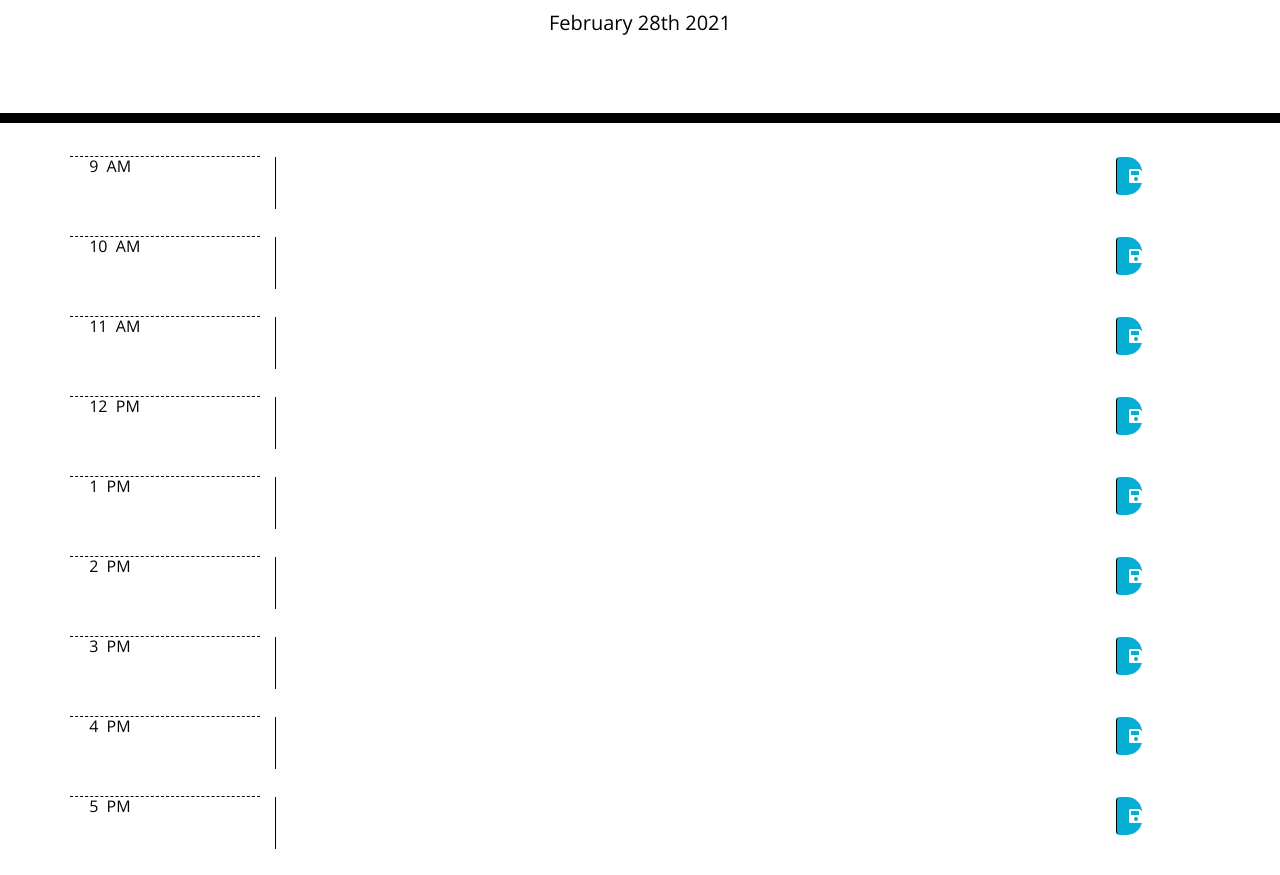
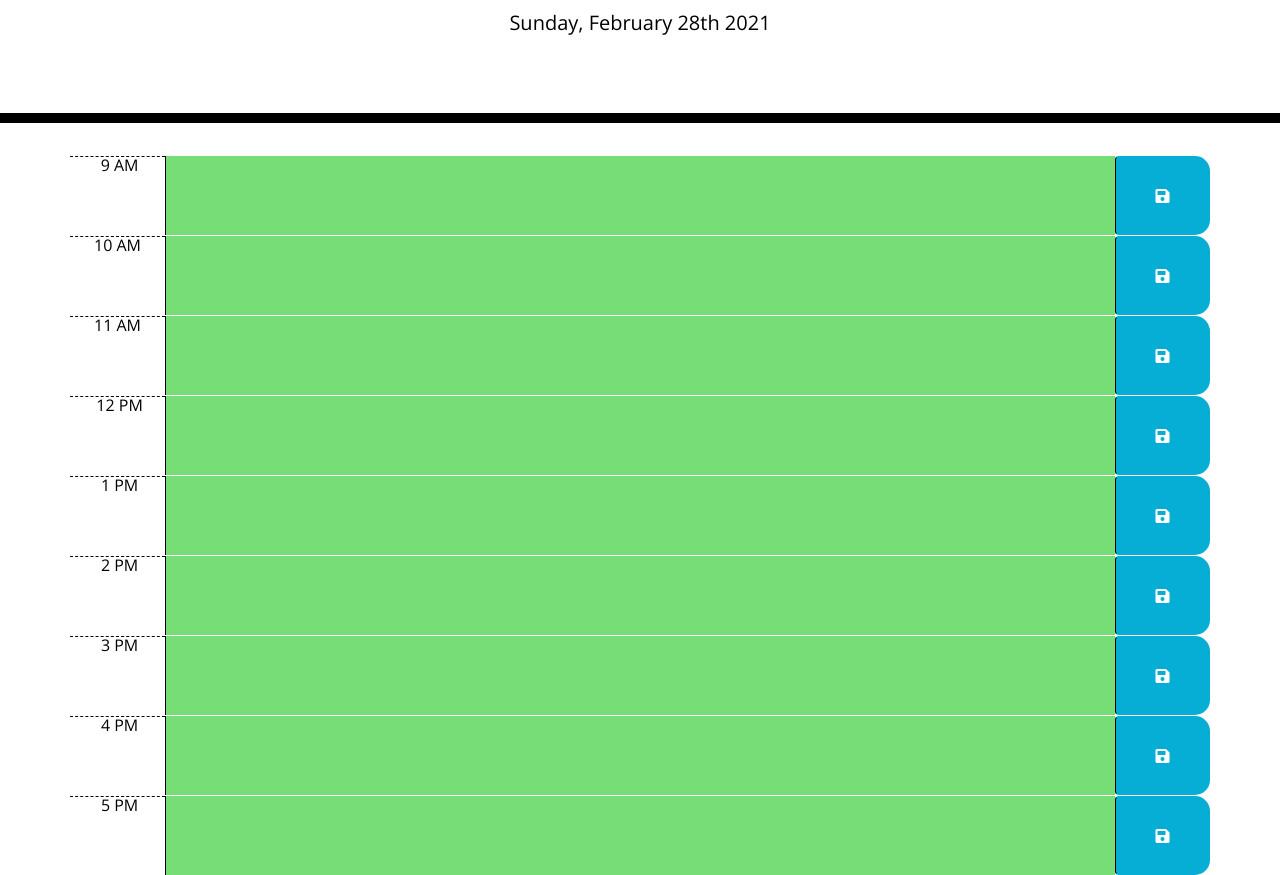
Before and after one commit to mschall217/work-day-scheduler, a plain HTML site: page index.html in a window 1280 px wide. Shown: the part 181-1056 px from the top of the page. Drawn offline with nearby package versions, Linux system fonts and the light colour scheme.

Commit message:
THE TIME VS COLOR OF BLOCK IS WORKINGgit add .

```diff
--- a/index.html
+++ b/index.html
@@ -28,9 +28,59 @@
       <p class="lead">A simple calendar app for scheduling your work day</p>
       <p id="currentDay" class="lead"></p>
     </header>
-    <div class="container" class="time-block">
+    <div class="container">
       <!-- Timeblocks go here -->
-      <table width='100%'>
+      <!--Each time block is constructed the same way if I have time I will go back and try to loop them-->
+      <div id="9" class="row time-block">
+          <div class="hour col-md-1"> 9 AM</div>
+          <textarea class="description col-md-10" index="9"></textarea>
+          <button class="btn saveBtn col-md-1"><i class="fas fa-save"></i></button>
+      </div>
+      <div id="10" class="row time-block">
+        <div class="hour col-md-1">10 AM</div>
+        <textarea class="description col-md-10" index="10"></textarea>
+        <button class="btn saveBtn col-md-1"><i class="fas fa-save"></i></button>
+    </div>
+    <div id="11" class="row time-block">
+        <div class="hour col-md-1"> 11 AM </div>
+        <textarea class="description col-md-10" index="11"></textarea>
+        <button class="btn saveBtn col-md-1"><i class="fas fa-save"></i></button>
+    </div>
+    <div id="12" class="row time-block">
+        <div class="hour col-md-1"> 12 PM</div>
+        <textarea class="description col-md-10" index="12"></textarea>
+        <button class="btn saveBtn col-md-1"><i class="fas fa-save"></i></button>
+    </div>
+    <div id="13" class="row time-block">
+        <div class="hour col-md-1"> 1 PM</div>
+        <textarea class="description col-md-10" index="13"></textarea>
+        <button class="btn saveBtn col-md-1"><i class="fas fa-save"></i></button>
+    </div>
+    <div id="14" class="row time-block">
+        <div class="hour col-md-1"> 2 PM</div>
+        <textarea class="description col-md-10" index="14"></textarea>
+        <button class="btn saveBtn col-md-1"><i class="fas fa-save"></i></button>
+    </div>
+    <div id="15" class="row time-block">
+        <div class="hour col-md-1"> 3 PM</div>
+        <textarea class="description col-md-10" index="15"></textarea>
+        <button class="btn saveBtn col-md-1"><i class="fas fa-save"></i></button>
+    </div>
+    <div id="16" class="row time-block">
+        <div class="hour col-md-1"> 4 PM</div>
+        <textarea class="description col-md-10" index="16"></textarea>
+        <button class="btn saveBtn col-md-1"><i class="fas fa-save"></i></button>
+    </div>
+    <div id="17" class="row time-block">
+        <div class="hour col-md-1"> 5 PM</div>
+        <textarea class="description col-md-10" index="17"></textarea>
+        <button class="btn saveBtn col-md-1"><i class="fas fa-save"></i></button>
+    </div>
+    <!--I Started out thinking a table was going to be the best way to approach this but as I worked on it more my javascript
+    got increasingly more difficult because the table attributes had their own functionality and layout and it felt like
+    I was just making it so much more complicated especially when we had predefined CSS for rows and the elements-->
+
+<!--
           <tr class="row">
               <td class="col-md-2 hour"> 9  AM</td>
               <td class="task col-md-9"><textarea class="description" cols="100" id="9"></textarea></td>
@@ -84,7 +134,7 @@
               <td><button class="btn saveBtn col-md-1"><i class="fas fa-save"></i></button></td>
           </td>
         </tr>
-        </table>
+        </table> -->
     </div>
     <script src="https://cdnjs.cloudflare.com/ajax/libs/jquery/3.2.1/jquery.min.js"></script>
     <script src="https://cdnjs.cloudflare.com/ajax/libs/moment.js/2.24.0/moment.min.js"></script>
--- a/script.js
+++ b/script.js
@@ -1,34 +1,46 @@
+$(document).ready(function() {
 
-var current= moment().format('MMMM Do YYYY');
-// we need to use moment to reflect what day it is to the user to plan their day
-var currentDay = $('#currentDay');
-//defining the HTML variable in JavaScript so I can apply moment to change the dates
-currentDay.append(current);
-//appending the moment formatting and current time display to that HTML emlement
+    var currentDate= moment().format('dddd, MMMM Do YYYY');
+    // we need to use moment to reflect what day it is to the user to plan their day
+    var currentDay = $('#currentDay');
+    //defining the HTML variable in JavaScript so I can apply moment to change the dates
+    currentDay.append(currentDate);
+    //appending the moment formatting and current time display to that HTML emlement
+
+    var nine = $('#9');
+    var ten = $('#10');
+    var eleven = $('#11');
+    var noon = $('#12');
+    var one = $('#13');
+    var two = $('#14');
+    var three = $('#15');
+    var nine = $('#16');
+    var nine = $('#17');
+
+
+    var rightNow = parseInt(moment().format('HH'));
+    console.log(rightNow)
+     $("textarea").each(function(){
+        var index = parseInt($(this).attr("index"));
+         console.log(index);
+         if( index < rightNow){
+            $(this).addClass("past");
+            return;
+         }
+         if(index > rightNow){
+            $(this).addClass("future");
+            return;
+         }
+         if(index === rightNow){
+            $(this).addClass("present");
+            return;
+         }
+     });
 
 
 
-$(document).ready(function() {
 
 
 
-function timeKeeper(){
-    var currentTime = moment().hours;
-    $(".time-block").each(function(){
-        var hour = parseInt($(this).attr("id"));
-        if(hour < currentTime){
-            $(this).addClass("past")
-        } else if(hour = currentTime){
-            $(this).addClass("present")
-            $(this).removeClass("past")
-            $(this).removeClass("future")
-        } else
-            $(this).addClass("future")
-            $(this).removeClass("past")
-            $(this).removeClass("present")
-    });
-    }
 
-    timeKeeper();
-
-});
+     })
```
